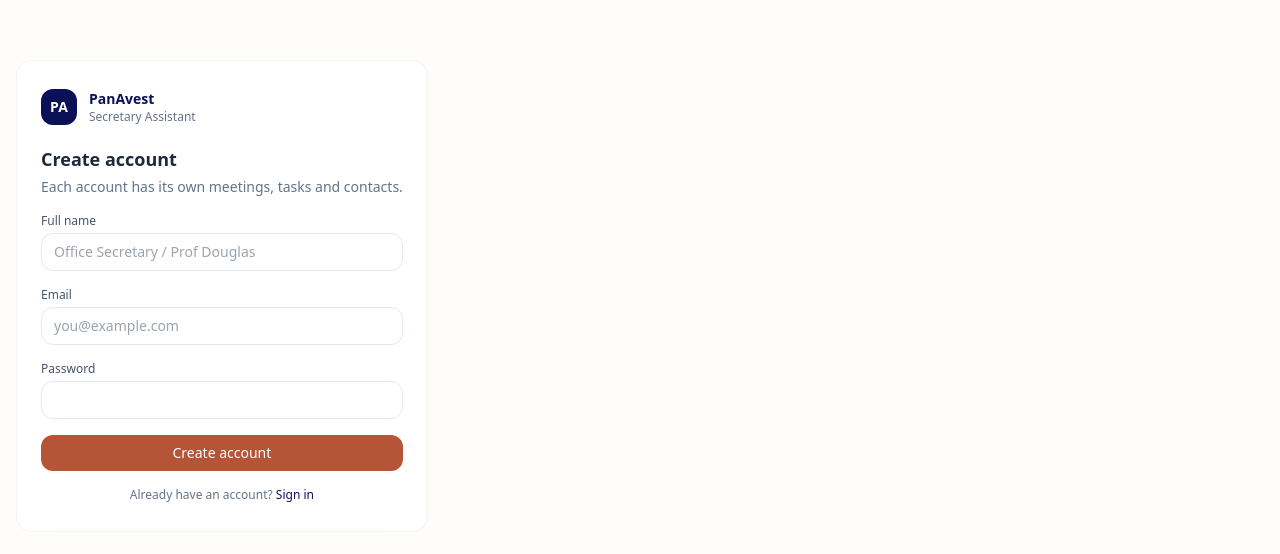
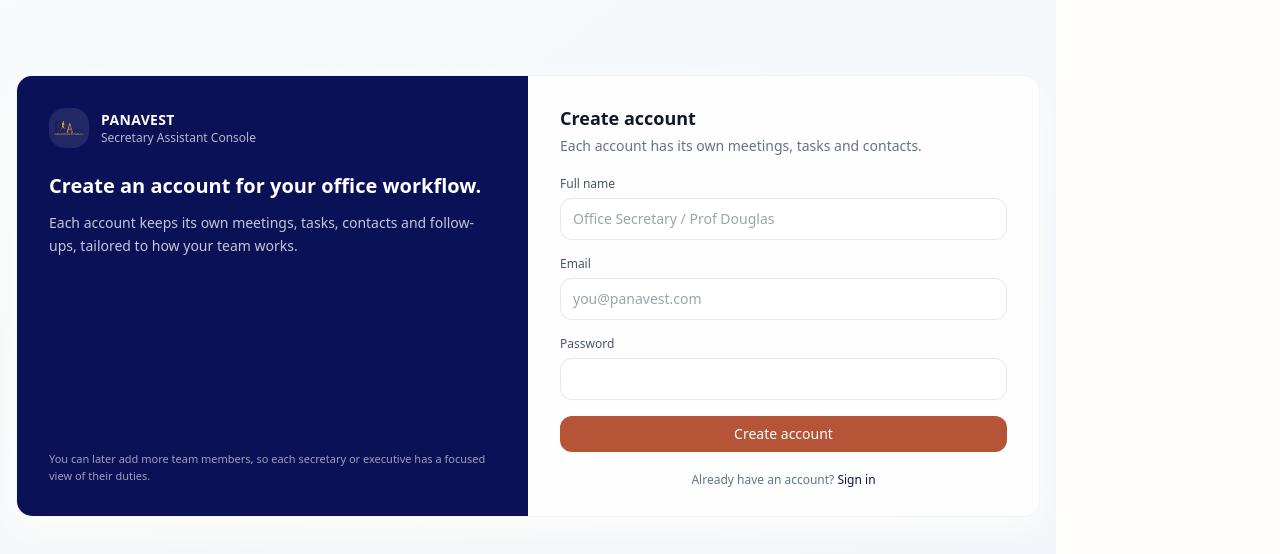
Before and after one commit to PanAvest/panavest-secretary-assistant, a React (Vite) app: page /sign-up in a window 1280 px wide. Shown: the part 104-658 px from the top of the page. Built offline with nearby package versions, Linux system fonts and the light colour scheme; no server answers.

Commit message:
Revamped SignIn & SignUp UI + centered layouts + logo branding

```diff
--- a/src/lib/AuthContext.jsx
+++ b/src/lib/AuthContext.jsx
@@ -1,7 +1,6 @@
 // src/lib/AuthContext.jsx
 import React, { createContext, useContext, useEffect, useState } from "react";
 import { supabase } from "./supabaseClient";
-import { OneSignal } from "./oneSignalClient";
 
 const AuthContext = createContext(null);
 
@@ -18,25 +17,18 @@ export function AuthProvider({ children }) {
       const {
         data: { session },
       } = await supabase.auth.getSession();
+
       if (!mounted) return;
+
       const nextUser = session?.user ?? null;
       setUser(nextUser);
+
       if (nextUser) {
         await loadProfile(nextUser);
-        // link OneSignal to this user
-        try {
-          OneSignal.login(nextUser.id);
-        } catch (e) {
-          console.warn("OneSignal login failed", e);
-        }
       } else {
         setProfile(null);
-        try {
-          OneSignal.logout();
-        } catch (e) {
-          console.warn("OneSignal logout failed", e);
-        }
       }
+
       setLoading(false);
     }
 
@@ -49,18 +41,8 @@ export function AuthProvider({ children }) {
       setUser(nextUser);
       if (nextUser) {
         loadProfile(nextUser);
-        try {
-          OneSignal.login(nextUser.id);
-        } catch (e) {
-          console.warn("OneSignal login failed", e);
-        }
       } else {
         setProfile(null);
-        try {
-          OneSignal.logout();
-        } catch (e) {
-          console.warn("OneSignal logout failed", e);
-        }
       }
     });
 
--- a/src/pages/SignIn.jsx
+++ b/src/pages/SignIn.jsx
@@ -2,6 +2,7 @@
 import React, { useState } from "react";
 import { Link, useNavigate } from "react-router-dom";
 import { supabase } from "../lib/supabaseClient";
+import logo from "../assets/panavest-logo.png";
 
 export default function SignIn() {
   const navigate = useNavigate();
@@ -31,28 +32,73 @@ export default function SignIn() {
   }
 
   return (
-    <div className="min-h-screen flex items-center justify-center bg-soft px-4 py-8">
-      <div className="card w-full max-w-sm sm:max-w-md px-5 sm:px-6 py-6 sm:py-7">
-        <div className="flex items-center gap-3 mb-5">
-          <div className="h-9 w-9 rounded-xl bg-panablue text-white flex items-center justify-center text-sm font-semibold">
-            PA
+    <div className="min-h-screen flex items-center justify-center bg-gradient-to-br from-slate-50 to-slate-100 px-4 py-8">
+      <div className="w-full max-w-5xl bg-white/90 border border-slate-100 rounded-2xl shadow-soft overflow-hidden grid md:grid-cols-2">
+        {/* Brand / Left panel */}
+        <div className="hidden md:flex flex-col justify-between bg-panablue text-white px-8 py-8">
+          <div>
+            <div className="flex items-center gap-3 mb-6">
+              <div className="h-10 w-10 rounded-2xl bg-white/10 flex items-center justify-center overflow-hidden">
+                <img
+                  src={logo}
+                  alt="PanAvest logo"
+                  className="h-8 w-auto object-contain"
+                />
               </div>
               <div>
-            <div className="text-sm font-semibold text-panablue">PanAvest</div>
-            <div className="text-xs text-slate-500">Secretary Assistant</div>
+                <div className="text-sm font-semibold tracking-wide uppercase">
+                  PanAvest
+                </div>
+                <div className="text-xs text-white/70">
+                  Secretary Assistant Console
+                </div>
+              </div>
+            </div>
+            <h1 className="text-xl font-semibold mb-3">
+              Keep Prof&apos;s day perfectly organised.
+            </h1>
+            <p className="text-sm text-slate-100/80 leading-relaxed">
+              Centralise meetings, tasks, follow-ups and contacts in one
+              clean workspace designed for the PanAvest office.
+            </p>
+          </div>
+          <div className="text-[11px] text-white/60 mt-8">
+            Tip: Use your official PanAvest email so invited meetings can
+            automatically appear on your console.
           </div>
         </div>
 
-        <h1 className="text-base sm:text-lg font-semibold text-slate-800 mb-1">
+        {/* Form / Right panel */}
+        <div className="px-6 sm:px-8 py-7 flex flex-col justify-center">
+          {/* Mobile logo/header */}
+          <div className="flex items-center gap-3 mb-6 md:hidden">
+            <div className="h-10 w-10 rounded-2xl bg-white border border-slate-200 flex items-center justify-center overflow-hidden">
+              <img
+                src={logo}
+                alt="PanAvest logo"
+                className="h-8 w-auto object-contain"
+              />
+            </div>
+            <div>
+              <div className="text-sm font-semibold text-panablue">
+                PanAvest
+              </div>
+              <div className="text-xs text-slate-500">
+                Secretary Assistant Console
+              </div>
+            </div>
+          </div>
+
+          <h2 className="text-lg font-semibold text-slate-900 mb-1">
             Sign in
-        </h1>
-        <p className="text-xs sm:text-sm text-slate-500 mb-4">
+          </h2>
+          <p className="text-xs sm:text-sm text-slate-500 mb-5">
             Access your dashboard, meetings, tasks and contacts.
           </p>
 
-        <form onSubmit={handleSubmit} className="space-y-3 sm:space-y-4">
+          <form onSubmit={handleSubmit} className="space-y-4">
             <div>
-            <label className="block text-xs font-medium text-slate-600 mb-1">
+              <label className="block text-xs font-medium text-slate-600 mb-1.5">
                 Email
               </label>
               <input
@@ -61,12 +107,12 @@ export default function SignIn() {
                 required
                 value={form.email}
                 onChange={handleChange}
-              className="w-full rounded-xl border border-slate-200 px-3 py-2 text-sm focus:outline-none focus:ring-2 focus:ring-panablue/40"
-              placeholder="you@example.com"
+                className="w-full rounded-xl border border-slate-200 px-3 py-2.5 text-sm focus:outline-none focus:ring-2 focus:ring-panablue/40 focus:border-panablue/40 bg-white"
+                placeholder="you@panavest.com"
               />
             </div>
             <div>
-            <label className="block text-xs font-medium text-slate-600 mb-1">
+              <label className="block text-xs font-medium text-slate-600 mb-1.5">
                 Password
               </label>
               <input
@@ -75,30 +121,33 @@ export default function SignIn() {
                 required
                 value={form.password}
                 onChange={handleChange}
-              className="w-full rounded-xl border border-slate-200 px-3 py-2 text-sm focus:outline-none focus:ring-2 focus:ring-panablue/40"
+                className="w-full rounded-xl border border-slate-200 px-3 py-2.5 text-sm focus:outline-none focus:ring-2 focus:ring-panablue/40 focus:border-panablue/40 bg-white"
               />
             </div>
+
             {error && (
               <div className="text-xs text-rose-600 bg-rose-50 border border-rose-100 rounded-xl px-3 py-2">
                 {error}
               </div>
             )}
+
             <button
               type="submit"
               disabled={loading}
-            className="btn-primary w-full justify-center"
+              className="btn-primary w-full justify-center mt-2"
             >
               {loading ? "Signing in..." : "Sign in"}
             </button>
           </form>
 
-        <p className="text-[11px] sm:text-xs text-slate-500 mt-4 text-center">
+          <p className="text-[11px] sm:text-xs text-slate-500 mt-5 text-center">
             Don&apos;t have an account?{" "}
             <Link to="/sign-up" className="text-panablue font-medium">
-            Sign up
+              Create one
             </Link>
           </p>
         </div>
       </div>
+    </div>
   );
 }
--- a/src/pages/SignUp.jsx
+++ b/src/pages/SignUp.jsx
@@ -2,6 +2,7 @@
 import React, { useState } from "react";
 import { Link, useNavigate } from "react-router-dom";
 import { supabase } from "../lib/supabaseClient";
+import logo from "../assets/panavest-logo.png";
 
 export default function SignUp() {
   const navigate = useNavigate();
@@ -22,10 +23,12 @@ export default function SignUp() {
     e.preventDefault();
     setError("");
     setLoading(true);
+
     const { data, error: err } = await supabase.auth.signUp({
       email: form.email,
       password: form.password,
     });
+
     if (err) {
       setLoading(false);
       setError(err.message);
@@ -45,28 +48,73 @@ export default function SignUp() {
   }
 
   return (
-    <div className="min-h-screen flex items-center justify-center bg-soft px-4 py-8">
-      <div className="card w-full max-w-sm sm:max-w-md px-5 sm:px-6 py-6 sm:py-7">
-        <div className="flex items-center gap-3 mb-5">
-          <div className="h-9 w-9 rounded-xl bg-panablue text-white flex items-center justify-center text-sm font-semibold">
-            PA
+    <div className="min-h-screen flex items-center justify-center bg-gradient-to-br from-slate-50 to-slate-100 px-4 py-8">
+      <div className="w-full max-w-5xl bg-white/90 border border-slate-100 rounded-2xl shadow-soft overflow-hidden grid md:grid-cols-2">
+        {/* Brand / Left panel */}
+        <div className="hidden md:flex flex-col justify-between bg-panablue text-white px-8 py-8">
+          <div>
+            <div className="flex items-center gap-3 mb-6">
+              <div className="h-10 w-10 rounded-2xl bg-white/10 flex items-center justify-center overflow-hidden">
+                <img
+                  src={logo}
+                  alt="PanAvest logo"
+                  className="h-8 w-auto object-contain"
+                />
               </div>
               <div>
-            <div className="text-sm font-semibold text-panablue">PanAvest</div>
-            <div className="text-xs text-slate-500">Secretary Assistant</div>
+                <div className="text-sm font-semibold tracking-wide uppercase">
+                  PanAvest
+                </div>
+                <div className="text-xs text-white/70">
+                  Secretary Assistant Console
+                </div>
+              </div>
+            </div>
+            <h1 className="text-xl font-semibold mb-3">
+              Create an account for your office workflow.
+            </h1>
+            <p className="text-sm text-slate-100/80 leading-relaxed">
+              Each account keeps its own meetings, tasks, contacts and follow-ups,
+              tailored to how your team works.
+            </p>
+          </div>
+          <div className="text-[11px] text-white/60 mt-8">
+            You can later add more team members, so each secretary or executive
+            has a focused view of their duties.
           </div>
         </div>
 
-        <h1 className="text-base sm:text-lg font-semibold text-slate-800 mb-1">
+        {/* Form / Right panel */}
+        <div className="px-6 sm:px-8 py-7 flex flex-col justify-center">
+          {/* Mobile logo/header */}
+          <div className="flex items-center gap-3 mb-6 md:hidden">
+            <div className="h-10 w-10 rounded-2xl bg-white border border-slate-200 flex items-center justify-center overflow-hidden">
+              <img
+                src={logo}
+                alt="PanAvest logo"
+                className="h-8 w-auto object-contain"
+              />
+            </div>
+            <div>
+              <div className="text-sm font-semibold text-panablue">
+                PanAvest
+              </div>
+              <div className="text-xs text-slate-500">
+                Secretary Assistant Console
+              </div>
+            </div>
+          </div>
+
+          <h2 className="text-lg font-semibold text-slate-900 mb-1">
             Create account
-        </h1>
-        <p className="text-xs sm:text-sm text-slate-500 mb-4">
+          </h2>
+          <p className="text-xs sm:text-sm text-slate-500 mb-5">
             Each account has its own meetings, tasks and contacts.
           </p>
 
-        <form onSubmit={handleSubmit} className="space-y-3 sm:space-y-4">
+          <form onSubmit={handleSubmit} className="space-y-4">
             <div>
-            <label className="block text-xs font-medium text-slate-600 mb-1">
+              <label className="block text-xs font-medium text-slate-600 mb-1.5">
                 Full name
               </label>
               <input
@@ -74,12 +122,12 @@ export default function SignUp() {
                 required
                 value={form.full_name}
                 onChange={handleChange}
-              className="w-full rounded-xl border border-slate-200 px-3 py-2 text-sm focus:outline-none focus:ring-2 focus:ring-panablue/40"
+                className="w-full rounded-xl border border-slate-200 px-3 py-2.5 text-sm focus:outline-none focus:ring-2 focus:ring-panablue/40 focus:border-panablue/40 bg-white"
                 placeholder="Office Secretary / Prof Douglas"
               />
             </div>
             <div>
-            <label className="block text-xs font-medium text-slate-600 mb-1">
+              <label className="block text-xs font-medium text-slate-600 mb-1.5">
                 Email
               </label>
               <input
@@ -88,12 +136,12 @@ export default function SignUp() {
                 required
                 value={form.email}
                 onChange={handleChange}
-              className="w-full rounded-xl border border-slate-200 px-3 py-2 text-sm focus:outline-none focus:ring-2 focus:ring-panablue/40"
-              placeholder="you@example.com"
+                className="w-full rounded-xl border border-slate-200 px-3 py-2.5 text-sm focus:outline-none focus:ring-2 focus:ring-panablue/40 focus:border-panablue/40 bg-white"
+                placeholder="you@panavest.com"
               />
             </div>
             <div>
-            <label className="block text-xs font-medium text-slate-600 mb-1">
+              <label className="block text-xs font-medium text-slate-600 mb-1.5">
                 Password
               </label>
               <input
@@ -102,24 +150,26 @@ export default function SignUp() {
                 required
                 value={form.password}
                 onChange={handleChange}
-              className="w-full rounded-xl border border-slate-200 px-3 py-2 text-sm focus:outline-none focus:ring-2 focus:ring-panablue/40"
+                className="w-full rounded-xl border border-slate-200 px-3 py-2.5 text-sm focus:outline-none focus:ring-2 focus:ring-panablue/40 focus:border-panablue/40 bg-white"
               />
             </div>
+
             {error && (
               <div className="text-xs text-rose-600 bg-rose-50 border border-rose-100 rounded-xl px-3 py-2">
                 {error}
               </div>
             )}
+
             <button
               type="submit"
               disabled={loading}
-            className="btn-primary w-full justify-center"
+              className="btn-primary w-full justify-center mt-2"
             >
               {loading ? "Creating..." : "Create account"}
             </button>
           </form>
 
-        <p className="text-[11px] sm:text-xs text-slate-500 mt-4 text-center">
+          <p className="text-[11px] sm:text-xs text-slate-500 mt-5 text-center">
             Already have an account?{" "}
             <Link to="/sign-in" className="text-panablue font-medium">
               Sign in
@@ -127,5 +177,6 @@ export default function SignUp() {
           </p>
         </div>
       </div>
+    </div>
   );
 }
```
Also changed, not shown: 1 other file (tests, documents, lock files or other folders). Lines whose indentation alone changed are shown as unchanged.
